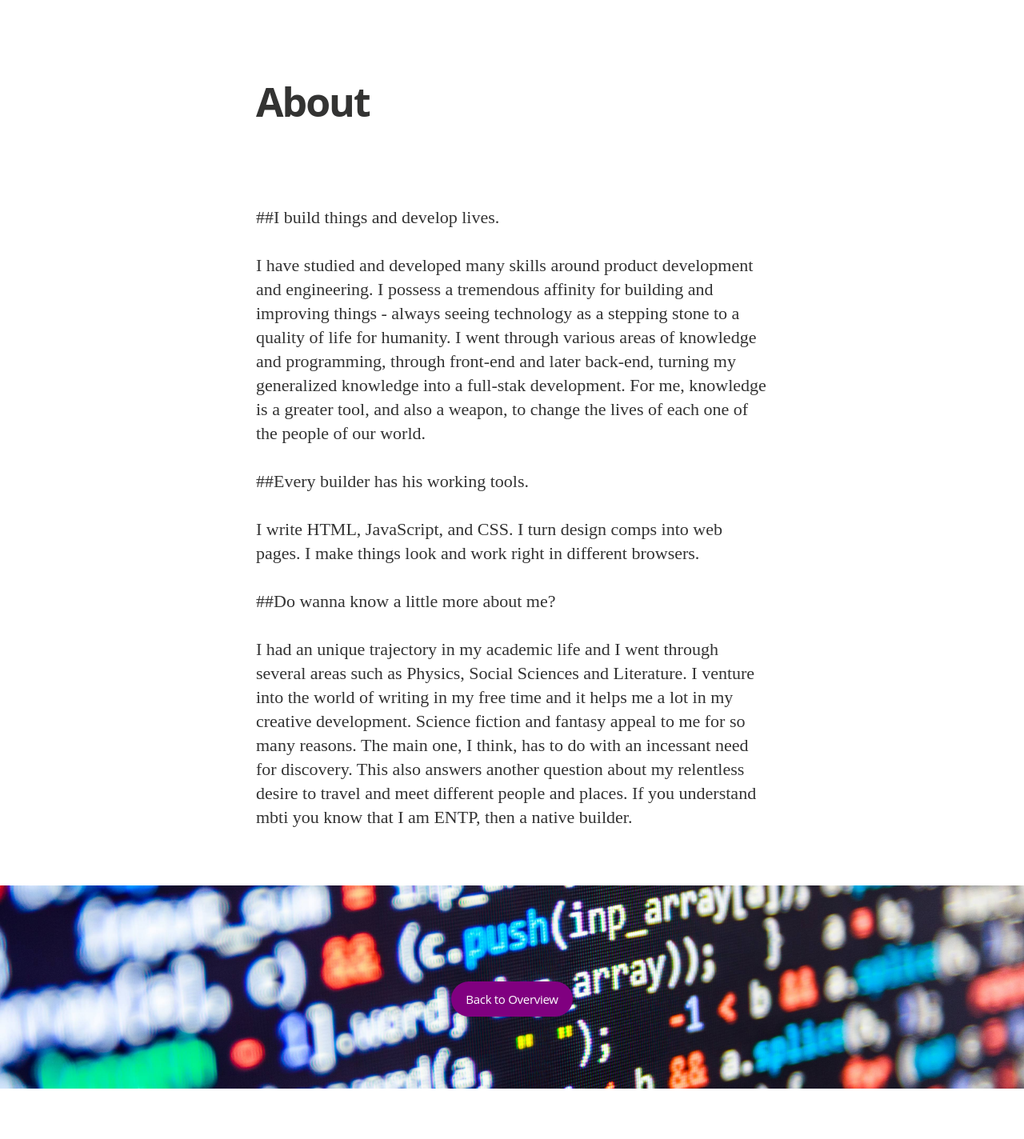
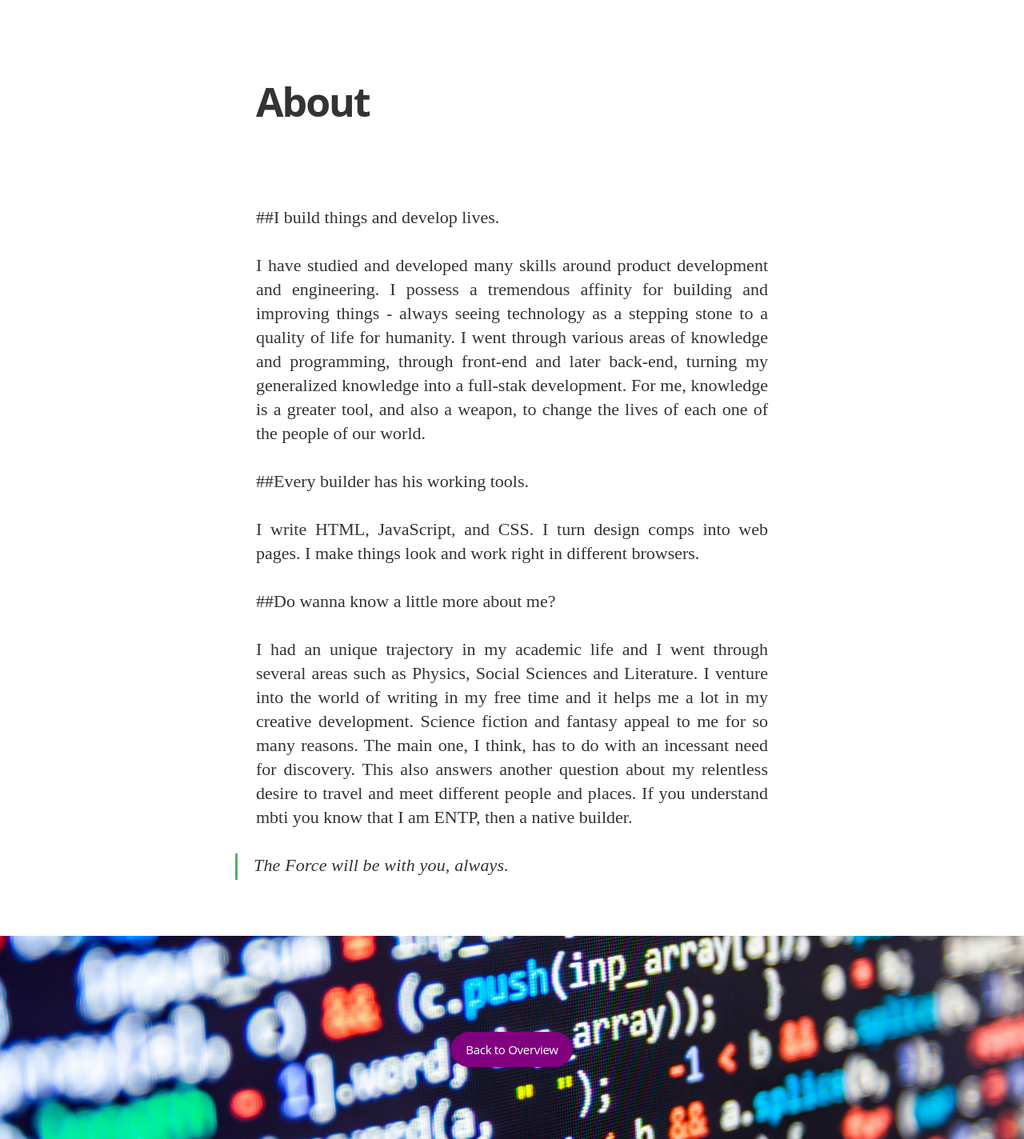
Before and after one commit to Heirian/blog, a Jekyll site: the page built from about.md, in a window 1280 px wide. Shown: the whole page at 80% size. Built offline with Jekyll 4.4.1, drawn with Linux system fonts in a browser that asks for light colours; nearby versions of some CDN libraries; some web fonts are replaced; before the commit the page ends 1361 px from its top, so only the background shows below that.

Commit message:
fix justify

```diff
--- a/_layouts/page.html
+++ b/_layouts/page.html
@@ -39,7 +39,9 @@
         {% endif %}
         <section class="post-content">
           <a name="topofpage"></a>
+          <div style="text-align: justify">
           {{content}}
+          </div>
         </section>
       </article>
     </main>
--- a/_layouts/post.html
+++ b/_layouts/post.html
@@ -51,7 +51,9 @@
             <span class="post-reading-time"></span> read
           </div>
           <a name="topofpage"></a>
+          <div style="text-align: justify">
           {{content}}
+          </div>
         </section>
         <footer class="post-footer">
           <section class="share">
--- a/about.md
+++ b/about.md
@@ -20,3 +20,5 @@ I had an unique trajectory in my academic life and I went through several areas
 I venture into the world of writing in my free time and it helps me a lot in my creative development. Science fiction and fantasy appeal to me for so many reasons.
 The main one, I think, has to do with an incessant need for discovery. This also answers another question about my relentless desire to travel and meet different people and places.
 If you understand mbti you know that I am ENTP, then a native builder.
+
+>The Force will be with you, always.
```
